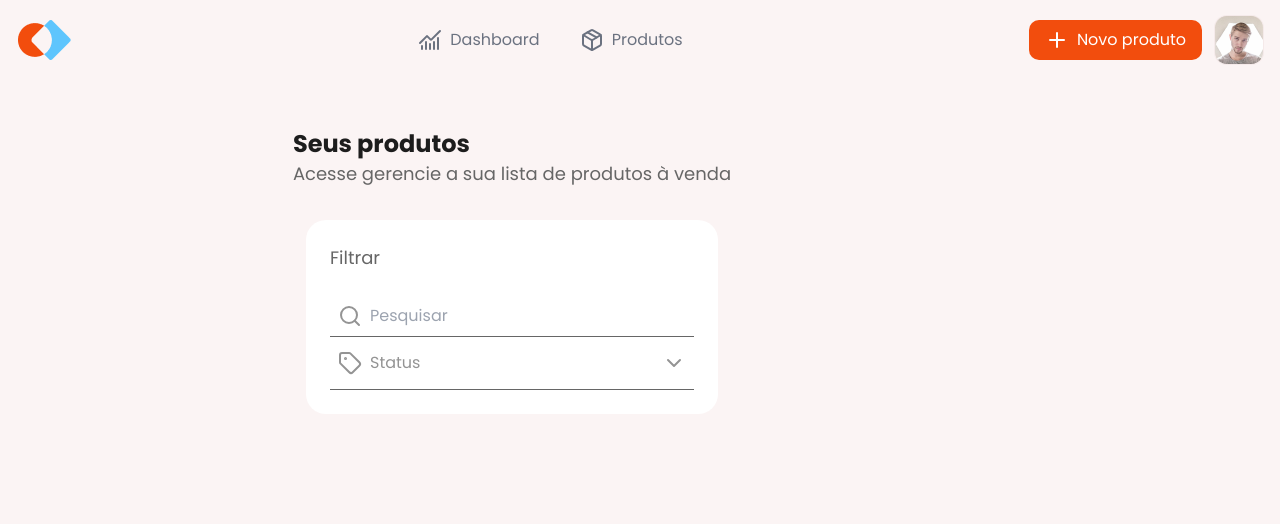
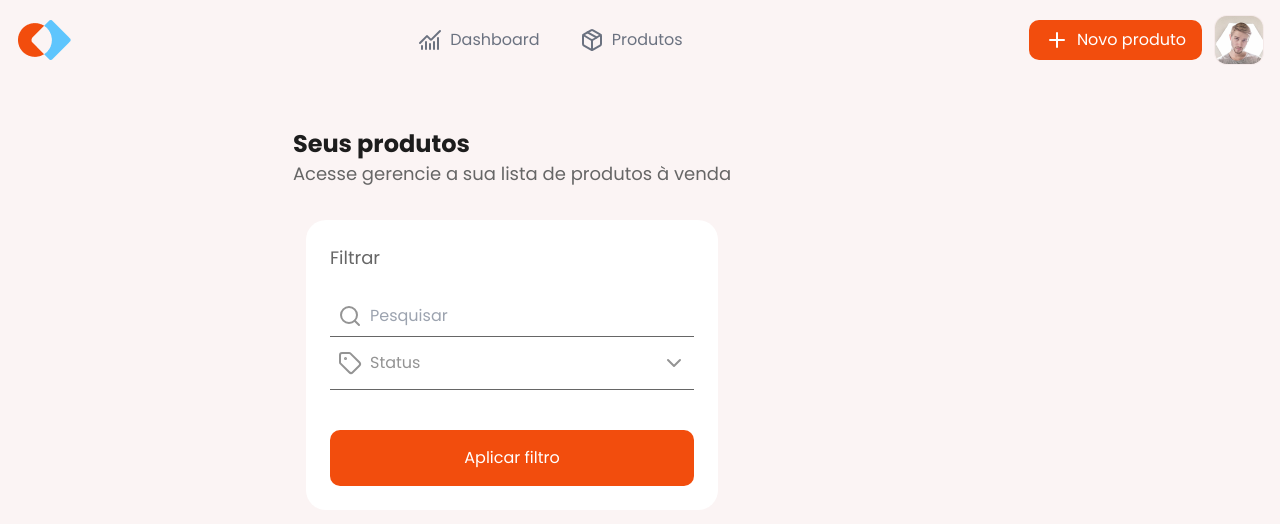
Before and after one commit to cesar7722a/Gestao-de-Marktplace, a React (Vite) app: page /Produtos in a window 1280 px wide. Shown: the top 524 px of the page. Built offline with nearby package versions, Linux system fonts and the light colour scheme.

Commit message:
feat:add button

```diff
--- a/src/pages/Produtos.tsx
+++ b/src/pages/Produtos.tsx
@@ -19,7 +19,8 @@ export function Produtos() {
           <div className="p-6 space-y-6 rounded-[20px] bg-white">
             <h2 className="text-lg text-[#666666]">Filtrar</h2>
             <div>
-              <form>
+              <form className="space-y-10">
+                <div>
                   <Input
                     Icon={Search}
                     type="text"
@@ -33,6 +34,10 @@ export function Produtos() {
                     </div>
                     <ChevronDown className="size-6" />
                   </div>
+                </div>
+                <button className="px-5 w-full bg-[#F24D0D] hover:bg-[#C43C08] text-white rounded-[10px] h-14">
+                  Aplicar filtro
+                </button>
               </form>
             </div>
           </div>
```
Lines whose indentation alone changed are shown as unchanged.
